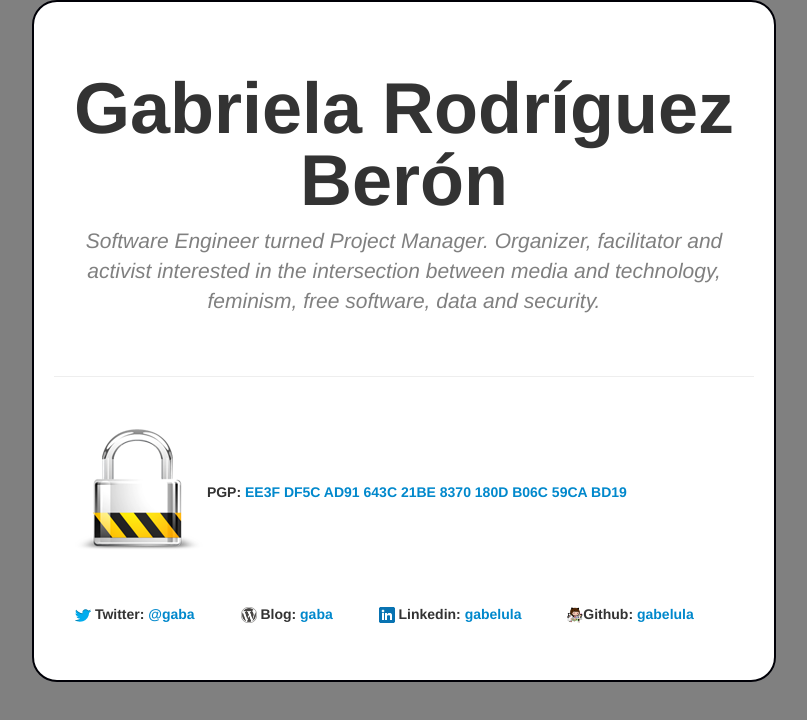
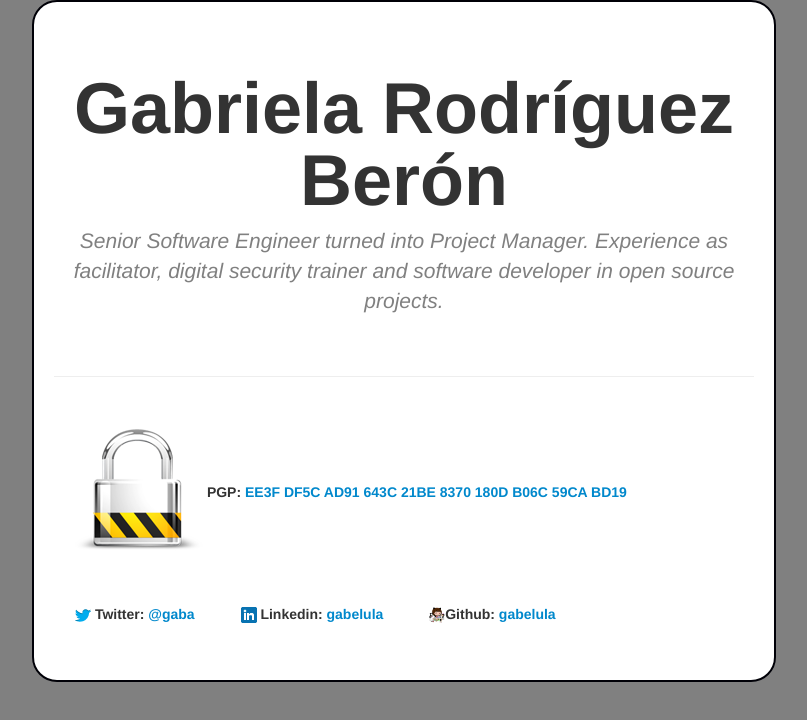
Before and after one commit to gabelula/gabrielarodriguez, a plain HTML site: page index.html in a window 1280 px wide. Shown: the whole page, without its empty margins (236-1043 px from the left). Drawn offline with Linux system fonts and the light colour scheme.

Commit message:
Update CV.

```diff
--- a/index.html
+++ b/index.html
@@ -16,7 +16,7 @@
 
       <div class="jumbotron">
         <h1>Gabriela Rodríguez Berón</h1>
-        <p class="lead">Software Engineer turned Project Manager. Organizer, facilitator and activist interested in the intersection between media and technology, feminism, free software, data and security.</p>
+        <p class="lead">Senior Software Engineer turned into Project Manager. Experience as facilitator, digital security trainer and software developer in open source projects.</p>
       </div>
 
       <hr>
@@ -25,7 +25,6 @@
         <dl>
           <dt><img src="img/gpg.png"> PGP: <a href="http://pgp.mit.edu/pks/lookup?op=get&search=0x180DB06C59CABD19">EE3F DF5C AD91 643C 21BE 8370 180D B06C 59CA BD19</a></dt>
           <dt><img src="img/twitter-bird.png"> Twitter: <a href="http://www.twitter.com/gaba">@gaba</a></dt>
-          <dt><img src="img/wordpress.png" width="16" height="16" > Blog: <a href="http://blog.gabelula.com">gaba</a></dt>
           <dt><img src="img/linkedin.png" width="16" height="16" > Linkedin: <a href="http://www.linkedin.com/in/gabelula">gabelula</a></dt>
           <dt><img src="img/momtocat.png" width="16" height="16">Github: <a href="http://github.com/gabelula">gabelula</a></dt>
         </dl>
```
Also changed, not shown: 2 other files.
